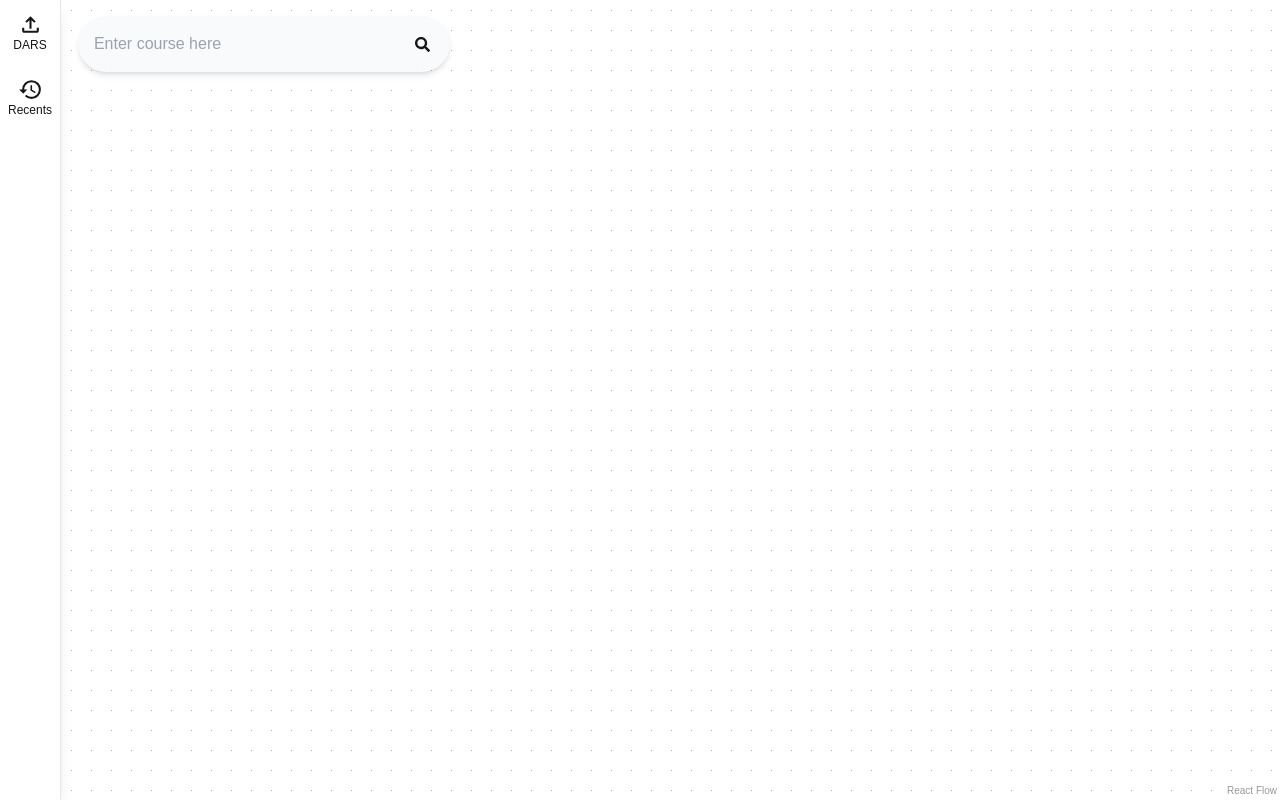
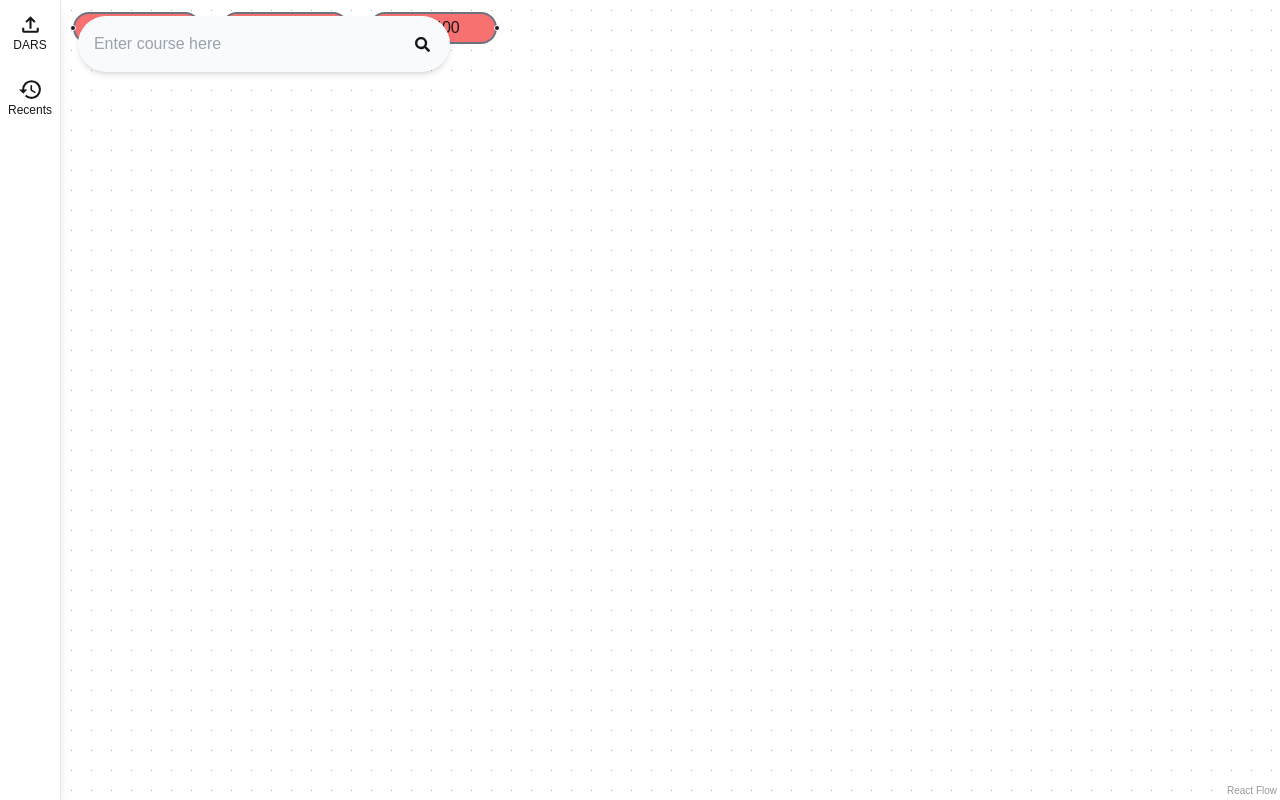
Before and after one commit to ProfessorAtomicManiac/Course-and-Degree-Requirements, a Next.js app: page / in a window 1280 px wide. Built offline with nearby package versions, Linux system fonts and the light colour scheme.

Commit message:
elkjs positions nodes

```diff
--- a/components/courseMap/nodesContext.tsx
+++ b/components/courseMap/nodesContext.tsx
@@ -1,6 +1,8 @@
-import { createContext, ReactNode, useState } from "react";
-import { Course, CourseNode } from "../../types/course";
+import { createContext, ReactNode, useEffect, useState } from "react";
+import { CS200, CS300, CS400 } from "../../types/course";
+import { Course, CourseNodeParams } from './courseNode';
 import { Edge, type Node } from '@xyflow/react';
+import ELK from 'elkjs/lib/elk.bundled.js'
 
 export interface NodesContextType {
     nodes: Node[],
@@ -27,11 +29,25 @@ const width = 128; // px
 const height = 32; // px
 
 export default function NodesContextProvider({children}: {children: ReactNode}) {
-    const [nodes, setNodes] = useState<CourseNode[]>([]);
+    const [nodes, setNodes] = useState<CourseNodeParams[]>([
+      CourseNodeParams(CS200.id, {x: 0, y: 0}, CS200),
+      CourseNodeParams(CS300.id, {x: 0, y: 0}, CS300),
+      CourseNodeParams(CS400.id, {x: 0, y: 0}, CS400),
+    ]);
     const [edges, _] = useState<Edge[]>([]);
+    const elk = new ELK()
 
-    const ELK = require('elkjs')
-    const elk = new ELK()
+    let edgesELK = [];
+    for (let i = 0; i < nodes.length; i++) {
+      const requisiteIds = (nodes[i].data).requisites
+      for (let requisiteId of requisiteIds) {
+        edgesELK.push({
+          id: `${requisiteId}-${nodes[i].data.id}`,
+                  sources: [requisiteId],
+                  targets: [nodes[i].data.id]
+        })
+      }
+    }
 
     const graph = {
       id: "root",
@@ -43,27 +59,38 @@ export default function NodesContextProvider({children}: {children: ReactNode})
           height: height
         }
       }),
-      edges: nodes.map((node) => {
-        return {
-          ...[(node.data).requisitesId.map((requisiteId) => {
-            return {
-              id: `${node.data.id}-${requisiteId}`,
-              sources: [node.data.id],
-              targets: [requisiteId]
-            }
-          })]
-        }
-      })
+      edges: edgesELK
     }
+    useEffect(() => {
+      loadLayout()
+    }, []);
+
 
     async function loadLayout() {
-      const bruh = await elk.layout(graph)
-       .then(console.log)
-       .catch(console.error)
+      const layout = await elk.layout(graph);
+      //  .then(console.log)
+      //  .catch(console.error);
+      /*
+const initialNodes = [
+  { id: '0', position: { x: 0, y: 0 }, data: { label: '1' } },
+  { id: '1', position: { x: 0, y: 100 }, data: { label: '2' } },
+];
+const initialEdges = [{ id: 'e1-2', source: '1', target: '2' }];
+*/
+      let newNodes = [];
+      for (let i = 0; i < nodes.length; i++) {
+        const x = layout.children![i].x;
+        const y = layout.children![i].y;
+        newNodes.push(
+          CourseNodeParams(nodes[i].id, {x: x!, y: y!}, nodes[i].data)
+        );
+      }
+      setNodes(newNodes);
+      console.log(newNodes);
     }
 
     function addCourse(course: Course) {
-        const newNode = CourseNode(nodes.length.toString(), {x: 0, y: 0}, course);
+        const newNode = CourseNodeParams(nodes.length.toString(), {x: 0, y: 0}, course);
         setNodes((nds) => [...nds, newNode]);
         loadLayout();
       }
```
